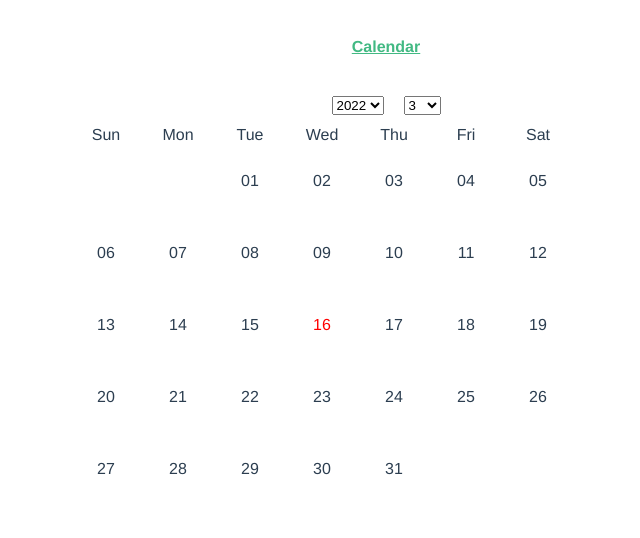
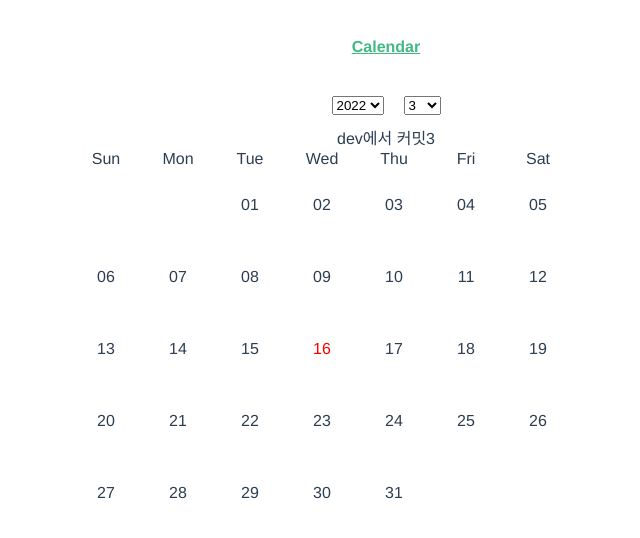
Before and after one commit to taewoong-maker/TodoList, a Vue app in the folder Front/: page /calendar in a window 1280 px wide. Shown: the top 538 px of the page, without its empty margins (254-894 px from the left). Built offline with nearby package versions, Linux system fonts and the light colour scheme.

Commit message:
dev에서 커밋 3

```diff
--- a/Front/src/views/CalendarContent.vue
+++ b/Front/src/views/CalendarContent.vue
@@ -7,6 +7,7 @@
                 <SelectBox id="MonthSelect" class="select" @change="fnChangeSelected($event, 'month')"
                     :selectList="monthList" :selectedValue="selectedMonth" ref="MonthSelect" />
             </div>
+            <div>dev에서 커밋3</div>
             <table id="CalendarTable">
                 <tbody>
                     <tr>
```
